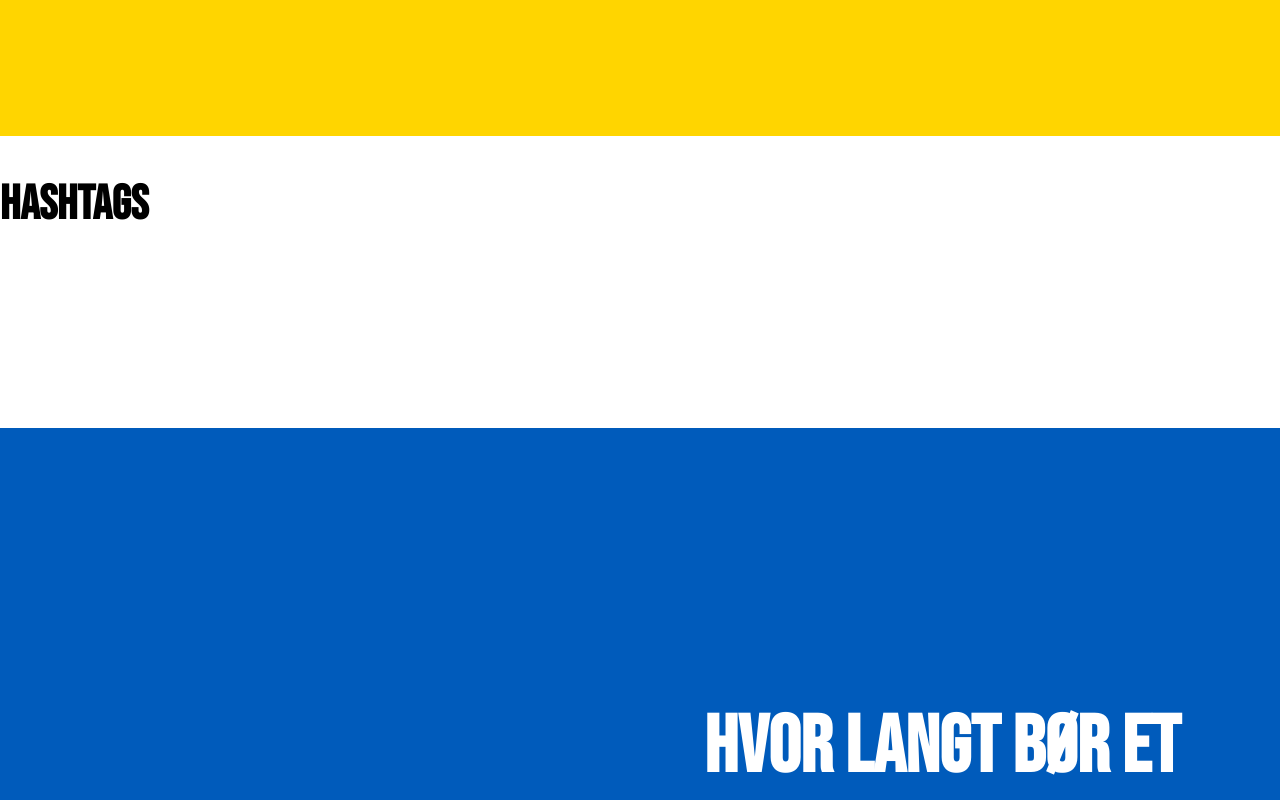
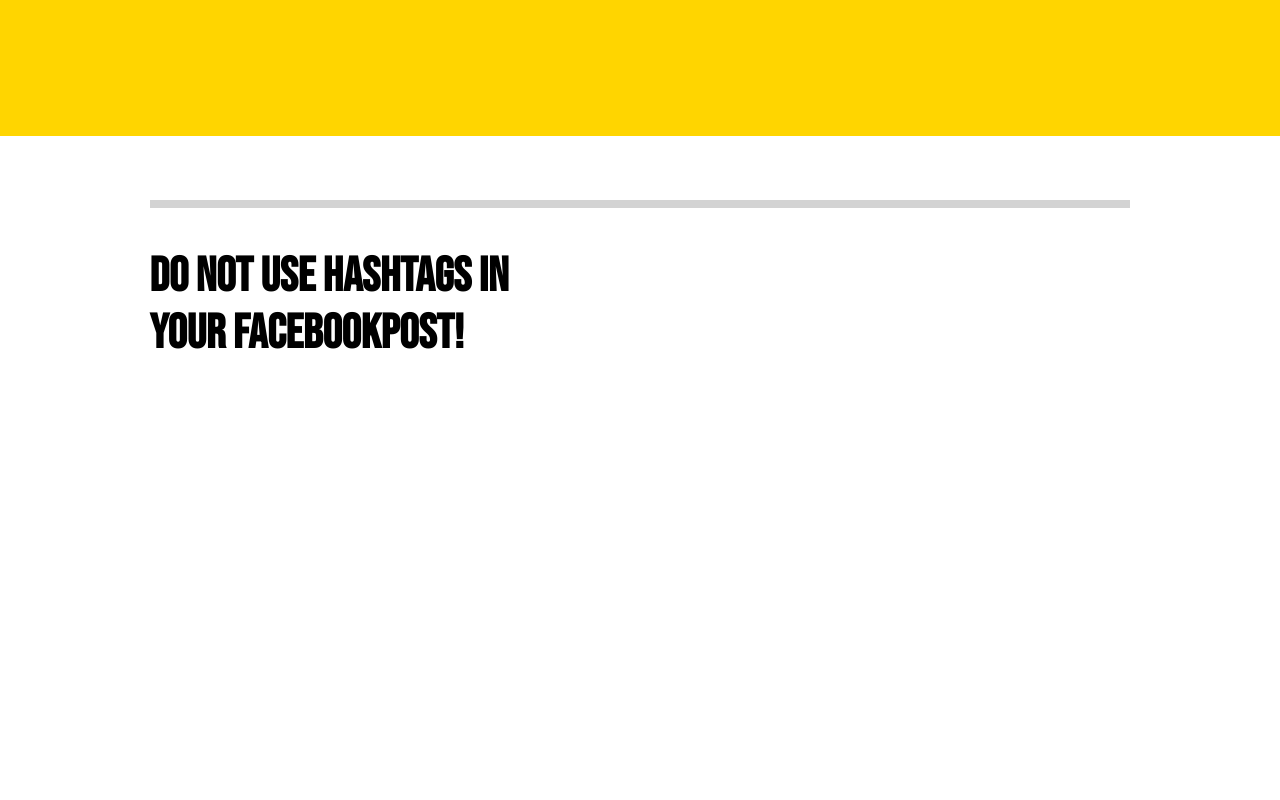
Before and after one commit to EliasBWGarcia/portfolio06, a website: page index.html in a window 1280 px wide. Shown: the part 5540-6340 px from the top of the page. Drawn offline with nearby package versions, Linux system fonts and the light colour scheme; no server answers.

Commit message:
did stuff

```diff
--- a/index.html
+++ b/index.html
@@ -89,7 +89,7 @@
 <div class="hashtag_container">
     <div>
         <div>
-            <h2>Hashtags</h2>
+            <h2>Do not use hashtags in your facebookpost!</h2>
         </div>
         <div>
             <div>
--- a/main.js
+++ b/main.js
@@ -217,6 +217,15 @@
 
 //  --  hashtag container  --
 
+function addStylingToHashtagChart (chartObj) {
+    chartObj.options = {
+        responsive: true,
+        maintainAspectRatio: false,
+        scales: {
+
+        }
+    }
+}
 
 async function makeHashtagChart () {
     const chartData = []
@@ -239,6 +248,7 @@
             }]
         }
     }
+    addStylingToHashtagChart(chartObj)
     const DOMCanvas = document.querySelector('.hashtag_container > div > div:nth-child(2) > div > canvas')
     new Chart(DOMCanvas, chartObj)
 }
--- a/style.css
+++ b/style.css
@@ -236,6 +236,31 @@
     width: 100%;
 }
 
+/* --  hashtag container  -- */
+.hashtag_container {
+    height: 100vh;
+    display: flex;
+    justify-content: center;
+}
+.hashtag_container > div {
+    display: flex;
+    margin: 5vw;
+    border-bottom: lightgray solid 1vh;
+    border-top: lightgray solid 1vh;
+}
+.hashtag_container > div > div:first-child {
+    width: 40%;
+    margin-right: -25%;
+}
+.hashtag_container > div > div:nth-child(2) {
+    width: 80%;
+}
+.hashtag_container > div > div:nth-child(2) > div {
+    width: 100%;
+    height: 100%;
+}
+
+
 /* --  fifth container  -- */
 .fifth_container {
     background-color: #ffd500;
```
